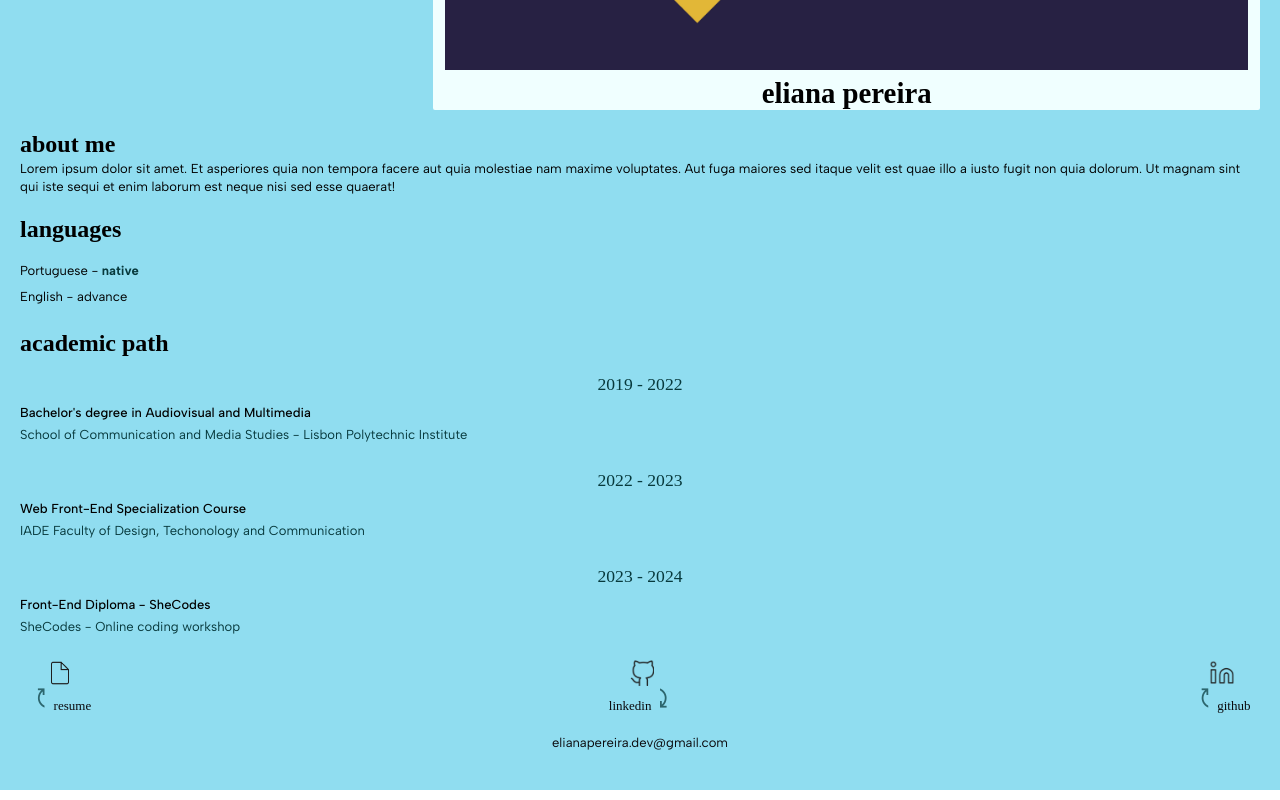
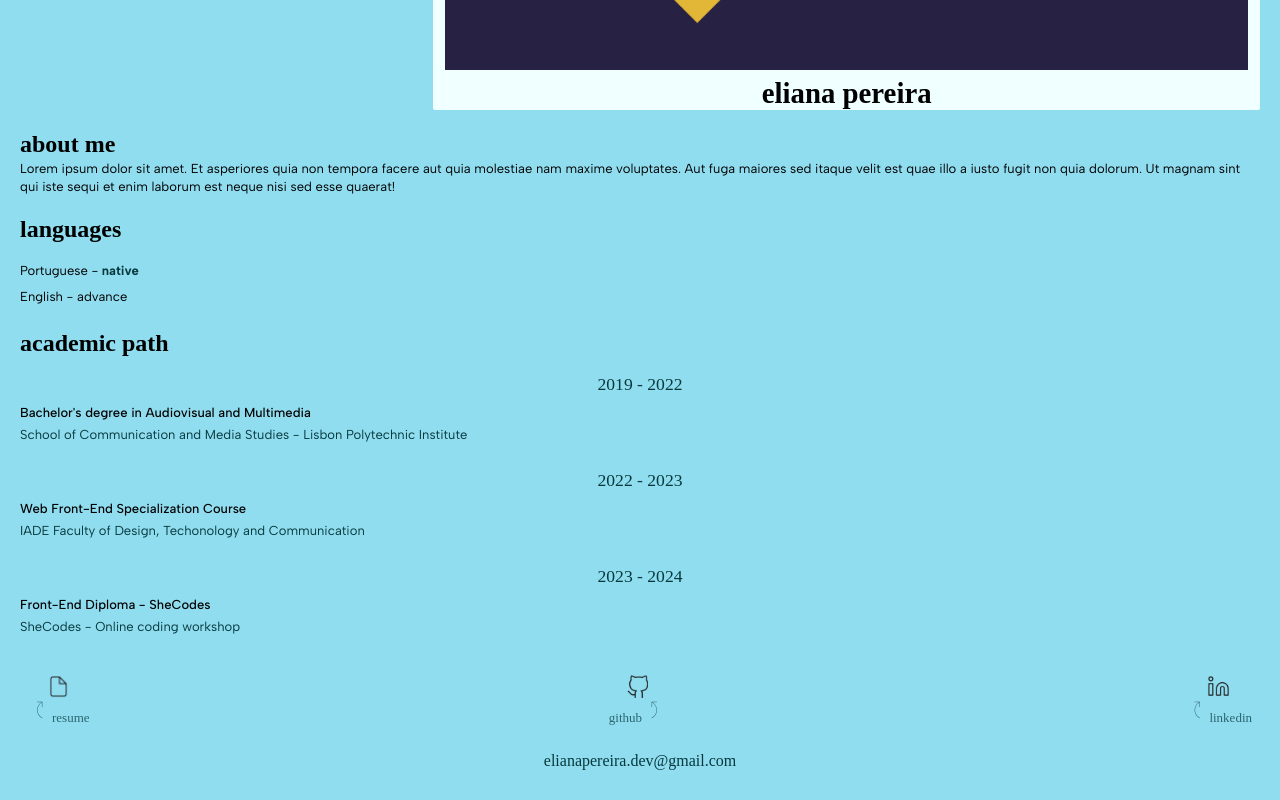
Before and after one commit to Eli032501/eliana-website, a React (Create React App) app: page /#/ in a window 1280 px wide. Shown: the part 241-1041 px from the top of the page. Built offline with nearby package versions, Linux system fonts and the light colour scheme; a web font is replaced by a local one.

Commit message:
footer and contact page
change icons (size, direction) added hover

```diff
--- a/src/App.css
+++ b/src/App.css
@@ -47,3 +47,21 @@ h4 {
 .App p {
   line-height: 1.1rem;
 }
+.App .flex-row {
+  display: flex;
+  flex-direction: row;
+}
+.App .flex-column {
+  display: flex;
+  flex-direction: column;
+}
+.App .wrapper {
+  display: grid;
+  grid-template-columns: repeat(6, 1fr);
+  gap: 18px 0px;
+  grid-auto-rows: auto;
+}
+.App .grid-full {
+  grid-column: 1/ 7;
+  grid-row: auto;
+}
--- a/src/components/Footer.css
+++ b/src/components/Footer.css
@@ -1,20 +1,36 @@
 .Footer {
-  margin: 20px 0px 40px;
+  margin-bottom: 30px;
+  align-items: center;
 }
 
 .Footer .social-footer {
-  display: flex;
+  width: 100%;
   justify-content: space-between;
-  align-content: center;
 }
-.Footer .social-footer a {
-  display: flex;
-  flex-direction: column;
+.Footer .social-footer .gr-icon {
+  margin: 0 0.5rem;
   align-items: center;
-  margin: 0 0.6rem;
+}
+.Footer a {
+  transition: all 120ms ease-in-out;
+}
+.Footer .social-footer .gr-icon a:hover {
+  transform: rotate(20deg);
+}
+.Footer .social-footer .gr-icon:nth-child(2) a:hover {
+  transform: rotate(-20deg);
 }
 .Footer .email-link {
-  display: block;
-  text-align: center;
+  margin-top: 1.6rem;
+  font-family: var(--font-headers);
+  font-size: 1rem;
+  color: var(--primary-color);
+}
+.Footer .email-link:hover {
+  opacity: 0.6;
+  text-decoration: underline;
+}
+
+.Footer .flex-column .gr-icon {
   margin-top: 20px;
 }
--- a/src/components/Footer.js
+++ b/src/components/Footer.js
@@ -6,30 +6,42 @@ import resume from "../assets/file.png";
 import ImgStyle from "./ImgStyle";
 import SubText from "./SubText";
 
-export default function Footer() {
+export default function Footer({ iconDisplay, iconSize }) {
   return (
-    <div className="Footer">
-      <div className="social-footer">
+    <div className="Footer flex-column">
+      <div className={`${iconDisplay} social-footer`}>
+        <span className="gr-icon flex-column">
           <a
             href="https://www.dropbox.com/scl/fo/5nw4nty5tfs2kpvkry3um/ABgDINgE0nm7Rz0Cr3IRHnQ?rlkey=wrdhrjf443zc9swth7z0by07e&st=zzmt9pvx&dl=0"
             target="_blank"
             rel="noreferrer"
+            className="flex-column"
           >
-          <ImgStyle src={resume} alt="my resume" styleClass="footer-icon" />
+            <ImgStyle src={resume} alt="my resume" styleClass={iconSize} />
+          </a>
           <SubText text="resume" side="left" />
+        </span>
+        <span className="gr-icon flex-column">
+          <a
+            href="https://github.com/Eli032501"
+            target="_blank"
+            rel="noreferrer"
+            className="flex-column"
+          >
+            <ImgStyle src={social1} alt="my github" styleClass={iconSize} />
           </a>
-        <a href="https://github.com/Eli032501" target="_blank" rel="noreferrer">
-          <ImgStyle src={social1} alt="my github" styleClass="footer-icon" />
-          <SubText text="linkedin" side="right" />
-        </a>
+          <SubText text="github" side="right" />
+        </span>
+        <span className="gr-icon flex-column">
           <a
             href="https://pt.linkedin.com/in/elianapereira-dev"
             target="_blank"
             rel="noreferrer"
           >
-          <ImgStyle src={social2} alt="my linkedin" styleClass="footer-icon" />
-          <SubText text="github" side="left" />
+            <ImgStyle src={social2} alt="my linkedin" styleClass={iconSize} />
           </a>
+          <SubText text="linkedin" side="left" />
+        </span>
       </div>
       <a
         className="email-link"
--- a/src/components/ImgStyle.css
+++ b/src/components/ImgStyle.css
@@ -13,5 +13,9 @@ img {
 }
 .footer-icon {
   width: auto;
-  height: 26px;
+  height: 23px;
 }
+.contact-icon {
+  width: auto;
+  height: 28px;
+}
--- a/src/components/SubText.css
+++ b/src/components/SubText.css
@@ -1,5 +1,5 @@
 .material-symbols-outlined {
-  font-variation-settings: "FILL" 0, "wght" 400, "GRAD" 0, "opsz" 20;
+  font-variation-settings: "FILL" 0, "wght" 100, "GRAD" 0, "opsz" 20;
   color: var(--secundary-color);
 }
 .left {
@@ -14,7 +14,9 @@
 }
 .right .material-symbols-outlined {
   transform: rotate(180deg);
+  -webkit-transform: scaleX(-1);
 }
 .SubText p {
   font-family: var(--font-headers);
+  color: var(--secundary-color);
 }
--- a/src/components/SubText.js
+++ b/src/components/SubText.js
@@ -3,7 +3,7 @@ import "./SubText.css";
 
 export default function SubText({ text, side }) {
   return (
-    <div className={`${side} SubText`}>
+    <div className={`${side} SubText `}>
       <span class="material-symbols-outlined">switch_access_shortcut</span>
       <p>{text}</p>
     </div>
--- a/src/pages/about.css
+++ b/src/pages/about.css
@@ -1,12 +1,7 @@
 .About {
   margin: 20px 20px;
 }
-.wrapper {
-  display: grid;
-  grid-template-columns: repeat(6, 1fr);
-  gap: 18px 0px;
-  grid-auto-rows: auto;
-}
+
 .About .portrait {
   grid-column: 3 / 7;
   grid-row: 1 / 3;
@@ -16,10 +11,7 @@
   grid-row: 2/ 3;
   text-align: center;
 }
-.About .grid-full {
-  grid-column: 1/ 7;
-  grid-row: auto;
-}
+
 .About .list-style {
   margin-top: 0.8rem;
   line-height: 1.6rem;
--- a/src/pages/about.js
+++ b/src/pages/about.js
@@ -49,7 +49,8 @@ export default function About() {
               place="SheCodes - Online coding workshop"
             />
           </ul>
-          <Footer />
+          <br />
+          <Footer iconDisplay="flex-row" iconSize="footer-icon" />
         </span>
       </span>
     </div>
--- /dev/null
+++ b/src/pages/contacts.css
@@ -0,0 +1,3 @@
+.Contacts {
+  margin: 20px 20px;
+}
--- a/src/pages/contacts.js
+++ b/src/pages/contacts.js
@@ -1,9 +1,16 @@
 import React from "react";
+import Footer from "../components/Footer";
+import "./contacts.css";
 
 export default function Contacts() {
   return (
     <div className="Contacts">
-      <p>Contacts</p>
+      <span className="wrapper">
+        <span className="grid-full">
+          <h1>get in touch!</h1>
+          <Footer iconDisplay="flex-column" iconSize="contact-icon" />
+        </span>
+      </span>
     </div>
   );
 }
```
Lines whose indentation alone changed are shown as unchanged.
